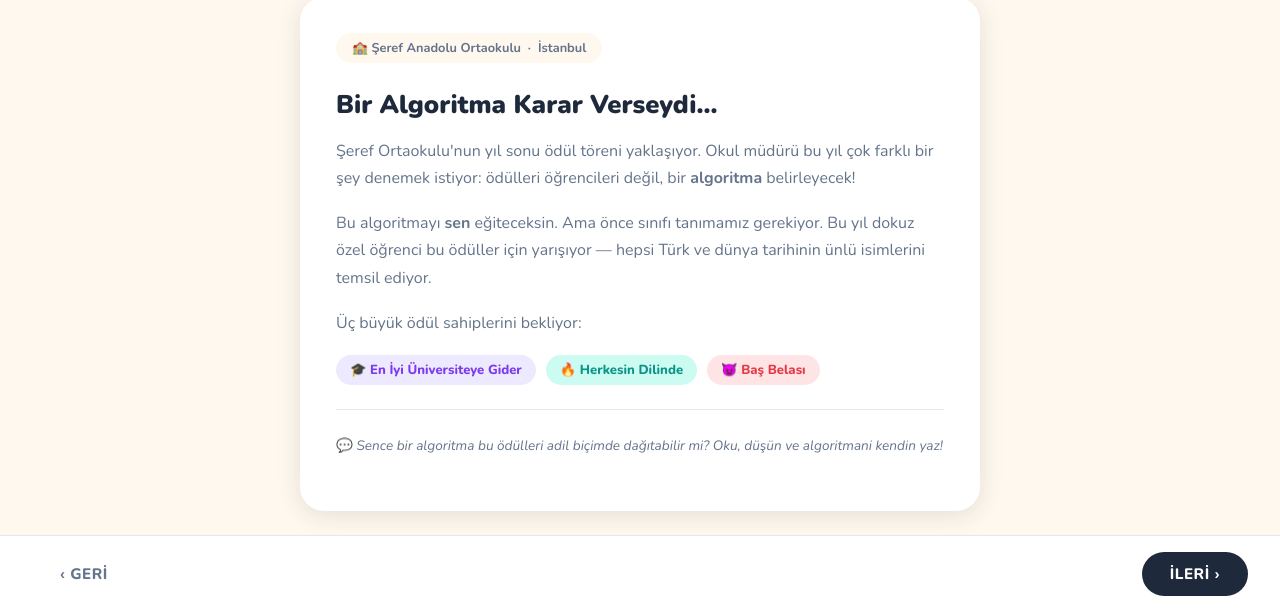
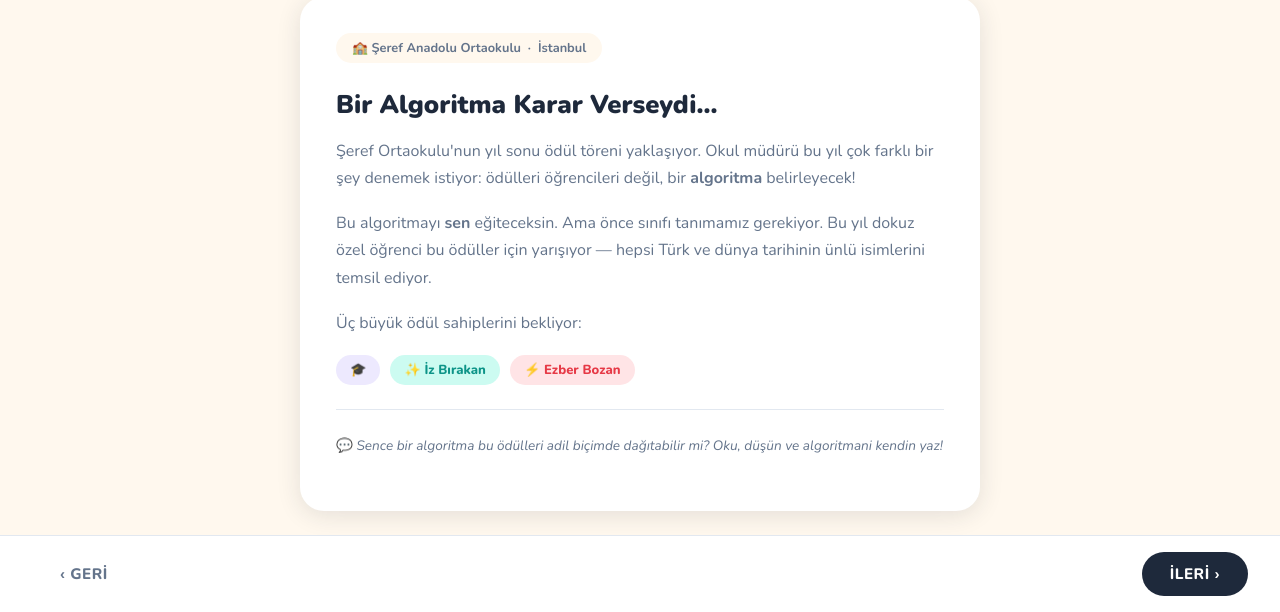
Before and after one commit to serkanozeltx/Most_Likely_Machine, a plain HTML site: page index.html in a window 1280 px wide. Both pictures are taken after a click on the button "İLERİ ›". Shown: the part 188-800 px from the top of the page. Drawn offline with nearby package versions, Linux system fonts and the light colour scheme.

Commit message:
Update award labels and buttons in index.html

```diff
--- a/index.html
+++ b/index.html
@@ -65,9 +65,9 @@
         Üç büyük ödül sahiplerini bekliyor:
       </p>
       <div class="award-chips">
-        <span class="award-chip chip-uni">🎓 En İyi Üniversiteye Gider</span>
-        <span class="award-chip chip-viral">🔥 Herkesin Dilinde</span>
-        <span class="award-chip chip-trouble">😈 Baş Belası</span>
+        <span class="award-chip chip-uni">🎓 </span>
+        <span class="award-chip chip-viral">✨ İz Bırakan</span>
+        <span class="award-chip chip-trouble">⚡ Ezber Bozan</span>
       </div>
       <div class="divider"></div>
       <p style="font-size:.85rem;color:var(--muted);">
@@ -105,7 +105,7 @@
       <div class="prediction-rows">
 
         <div class="prediction-row">
-          <div class="prediction-label label-uni">🎓 En İyi Üniversiteye Gider</div>
+          <div class="prediction-label label-uni">🎓 </div>
           <div class="custom-select" id="select-uni">
             <div class="select-trigger">
               <span class="select-value">Seç...</span>
@@ -116,7 +116,7 @@
         </div>
 
         <div class="prediction-row">
-          <div class="prediction-label label-viral">🔥 Herkesin Dilinde</div>
+          <div class="prediction-label label-viral">✨ İz Bırakan</div>
           <div class="custom-select" id="select-viral">
             <div class="select-trigger">
               <span class="select-value">Seç...</span>
@@ -127,7 +127,7 @@
         </div>
 
         <div class="prediction-row">
-          <div class="prediction-label label-trouble">😈 Baş Belası</div>
+          <div class="prediction-label label-trouble">⚡ Ezber Bozan</div>
           <div class="custom-select" id="select-trouble">
             <div class="select-trigger">
               <span class="select-value">Seç...</span>
@@ -158,9 +158,9 @@
       </div>
       <div class="trait-question">Bu özellik hangi ödüle ait?</div>
       <div class="trait-award-buttons">
-        <button class="trait-award-btn trait-award-btn-uni" id="assign-uni" title="En İyi Üniversiteye Gider">🎓 En İyi Üniversiteye Gider</button>
-        <button class="trait-award-btn trait-award-btn-viral" id="assign-viral" title="Herkesin Dilinde">🔥 Herkesin Dilinde</button>
-        <button class="trait-award-btn trait-award-btn-trouble" id="assign-trouble" title="Baş Belası">😈 Baş Belası</button>
+        <button class="trait-award-btn trait-award-btn-uni" id="assign-uni" title="Geleceği Tasarlayan">🎓 Geleceği Tasarlayan</button>
+        <button class="trait-award-btn trait-award-btn-viral" id="assign-viral" title="İz Bırakan">✨ İz Bırakan</button>
+        <button class="trait-award-btn trait-award-btn-trouble" id="assign-trouble" title="Ezber Bozan">⚡ Ezber Bozan</button>
       </div>
       <button class="trait-skip-btn" id="trait-skip-btn">Atla ›</button>
     </div>
@@ -175,21 +175,21 @@
     <div class="assign-columns">
       <div class="assign-col assign-col-uni" id="acol-uni">
         <div class="assign-col-header">
-          <h3>🎓 En İyi Üniversiteye Gider</h3>
+          <h3>🎓 Geleceği Tasarlayan</h3>
           <span class="assign-counter" id="counter-uni">0 / 9</span>
         </div>
         <div class="assign-list" id="alist-uni"></div>
       </div>
       <div class="assign-col assign-col-viral" id="acol-viral">
         <div class="assign-col-header">
-          <h3>🔥 Herkesin Dilinde</h3>
+          <h3>✨ İz Bırakan</h3>
           <span class="assign-counter" id="counter-viral">0 / 9</span>
         </div>
         <div class="assign-list" id="alist-viral"></div>
       </div>
       <div class="assign-col assign-col-trouble" id="acol-trouble">
         <div class="assign-col-header">
-          <h3>😈 Baş Belası</h3>
+          <h3>⚡ Ezber Bozan</h3>
           <span class="assign-counter" id="counter-trouble">0 / 9</span>
         </div>
         <div class="assign-list" id="alist-trouble"></div>
@@ -206,9 +206,9 @@
     <p class="screen-body" style="margin-bottom:24px;">Her ödül için hangi özellik daha önemli? Sürükleyerek sırala — en üstteki özellik algoritmada en yüksek ağırlığı alır.</p>
 
     <div class="tabs">
-      <button class="tab active-uni" id="tab-uni">🎓 En İyi Üniversiteye Gider</button>
-      <button class="tab" id="tab-viral">🔥 Herkesin Dilinde</button>
-      <button class="tab" id="tab-trouble">😈 Baş Belası</button>
+      <button class="tab active-uni" id="tab-uni">🎓 Geleceği Tasarlayan</button>
+      <button class="tab" id="tab-viral">✨ İz Bırakan</button>
+      <button class="tab" id="tab-trouble">⚡ Ezber Bozan</button>
     </div>
 
     <div class="priority-list" id="priority-list"></div>
```
